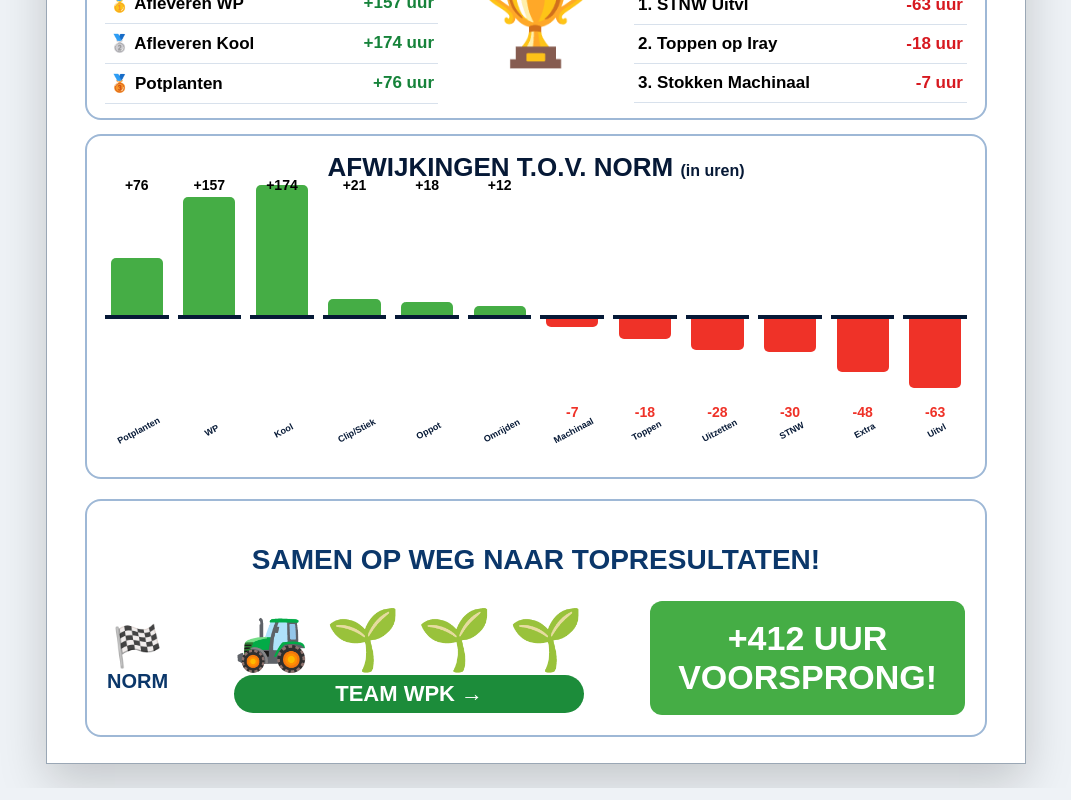
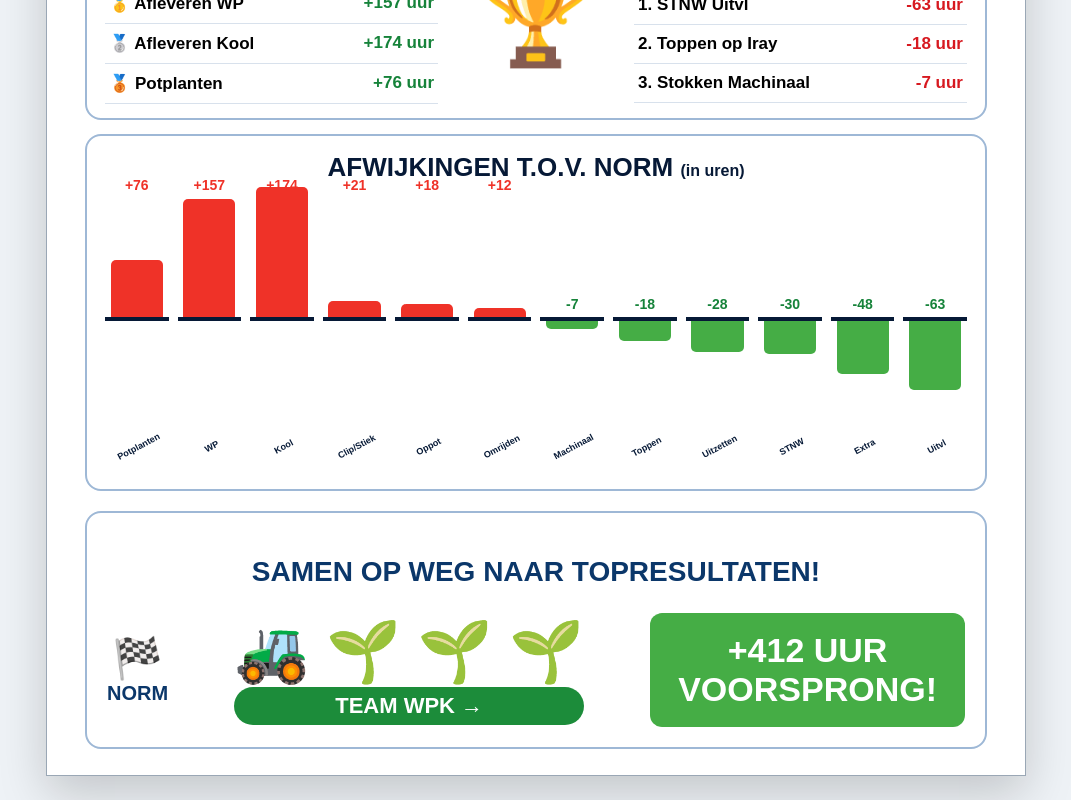
Before and after one commit to infoflorith-dev/wpk-weekprestatie, a React (Vite) app: page / in a window 1280 px wide. Shown: the part 832-1632 px from the top of the page, without its empty margins (104-1175 px from the left). Built offline with nearby package versions, Linux system fonts and the light colour scheme.

Commit message:
Update App.css

```diff
--- a/src/App.css
+++ b/src/App.css
@@ -179,16 +179,22 @@ body {
   text-align: center;
 }
 
-/* GRAFIEK — groen boven de lijn, rood strak onder de lijn */
+/* Grafiek:
+   AFSPRAAK:
+   - Groen = MIN uren = beter dan norm
+   - Rood = PLUS uren = meer uren dan norm / aandacht
+   - Waardes staan boven de nul-lijn
+   - Balken raken altijd de nul-lijn
+*/
 .chart-section {
   margin-top: 14px;
   border: 2px solid #9eb8d6;
   border-radius: 16px;
-  padding: 18px 18px 22px;
+  padding: 18px 18px 20px;
 }
 
 .chart-section h3 {
-  margin: 0 0 20px;
+  margin: 0 0 22px;
   color: #061936;
   font-size: 26px;
   font-weight: 900;
@@ -208,7 +214,7 @@ body {
 
 .chart-col {
   display: grid;
-  grid-template-rows: 115px 4px 78px 58px;
+  grid-template-rows: 115px 4px 90px 58px;
   text-align: center;
 }
 
@@ -217,7 +223,6 @@ body {
   position: relative;
   display: flex;
   justify-content: center;
-  width: 100%;
 }
 
 .positive-zone {
@@ -239,12 +244,12 @@ body {
 }
 
 .split-bar.positive {
-  background: #45ad45;
+  background: #ef3228;
   border-radius: 5px 5px 0 0;
 }
 
 .split-bar.negative {
-  background: #ef3228;
+  background: #45ad45;
   border-radius: 0 0 5px 5px;
 }
 
@@ -252,6 +257,7 @@ body {
   position: absolute;
   left: 50%;
   transform: translateX(-50%);
+  top: -24px;
   font-size: 14px;
   font-weight: 900;
   white-space: nowrap;
@@ -259,27 +265,24 @@ body {
 }
 
 .positive-text {
-  bottom: calc(100% + 8px);
-  color: #000;
+  color: #ef3228;
 }
 
 .negative-text {
-  top: calc(100% + 8px);
-  color: #ef3228;
+  color: #16833a;
 }
 
 .split-label {
   font-size: 9px;
   font-weight: 900;
   color: #061936;
-  margin-top: 30px;
+  margin-top: 32px;
   transform: rotate(-28deg);
   transform-origin: top center;
   line-height: 1;
   white-space: nowrap;
 }
 
-/* ONDERSTE WEG */
 .road-section {
   margin-top: 20px;
   padding: 20px;
```
